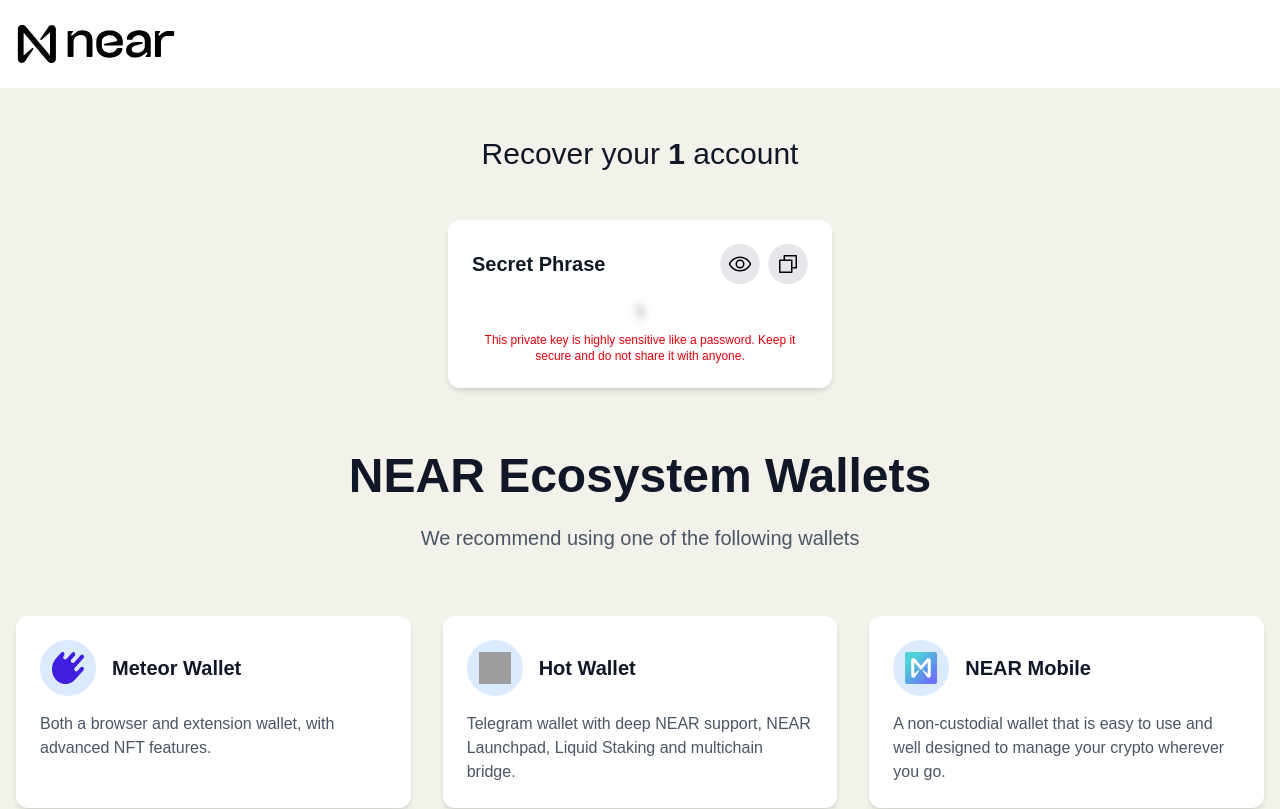
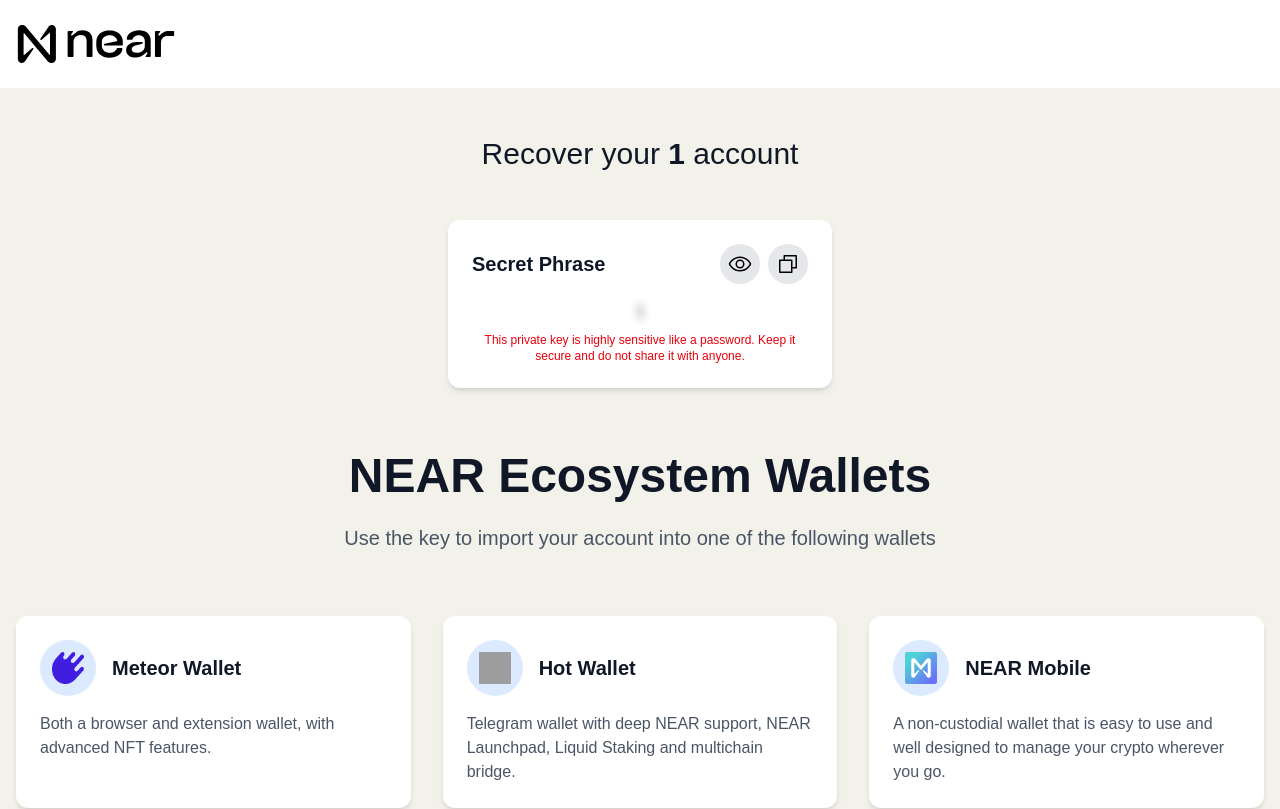
Before and after one commit to NEAR-DevHub/wallet-landing-near, a Next.js app: page /recover-with-link/1/1 in a window 1280 px wide. Shown: the top 809 px of the page. Built offline with nearby package versions, Linux system fonts and the light colour scheme; grey boxes are pictures that could not be loaded.

Commit message:
Update src/app/recover-with-link/[accountId]/[recoveryKey]/page.tsx
Co-authored-by: Guille <gagdiez.c@gmail.com>

```diff
--- a/src/app/recover-with-link/[accountId]/[recoveryKey]/page.tsx
+++ b/src/app/recover-with-link/[accountId]/[recoveryKey]/page.tsx
@@ -71,7 +71,7 @@
           NEAR Ecosystem Wallets
         </h1>
         <p className="text-xl text-gray-600 max-w-3xl mx-auto">
-          We recommend using one of the following wallets
+          Use the key to import your account into one of the following wallets
         </p>
       </section>
       <Wallets />
```
